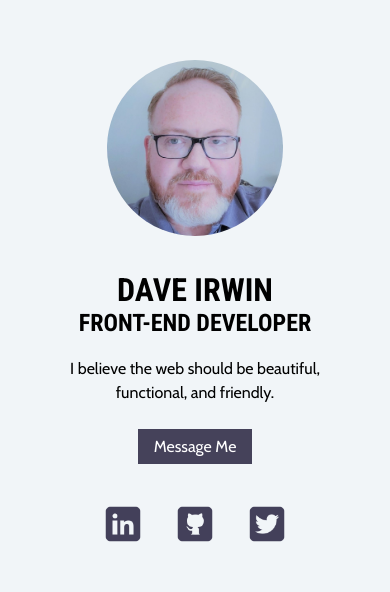
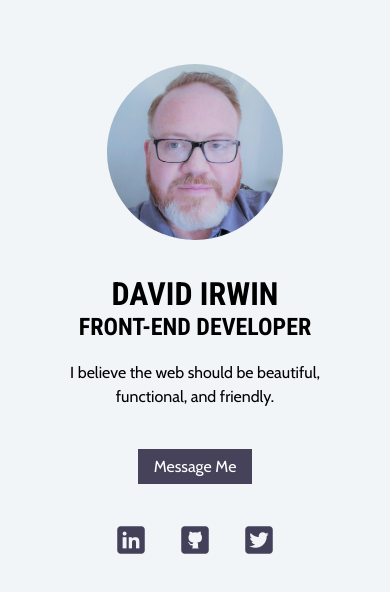
Before and after one commit to redirwin/daveirwindev, a plain HTML site: page projects/business-card/index.html in a window 390 px wide. Shown: the part 110-702 px from the top of the page. Drawn offline with nearby package versions, Linux system fonts and the light colour scheme.

Commit message:
Final styling for mobile view.

```diff
--- a/projects/business-card/index.html
+++ b/projects/business-card/index.html
@@ -15,7 +15,7 @@
         <img class="avatar" src="assets/avatar.jpg" alt="Dave Irwin with short beard and glasses wearing a blue polo while sitting and smiling at camera.">
 
         <section class="card-text">
-            <h1>Dave Irwin</h1>
+            <h1>David Irwin</h1>
             <h2>Front-End Developer</h2>
             <p>I believe the web should be beautiful, functional, and friendly.</p>
         </section>
--- a/projects/business-card/styles.css
+++ b/projects/business-card/styles.css
@@ -57,7 +57,7 @@ p {
 .message-me {
     text-decoration: none;
     padding: 8px 16px;
-    margin: 24px;
+    margin: 40px 0;
     background: #45425A;
     color: white;
 
@@ -67,6 +67,7 @@ p {
     display: flex;
     justify-content: space-evenly;
     width: 100%;
+
 }
 
 .social-icons ul {
@@ -78,7 +79,7 @@ p {
 }
 
 .social-icons img {
-    width: 40px;
-    margin: 16px;
+    width: 32px;
+    margin: 0 16px;
     padding: 0;
 }
```
